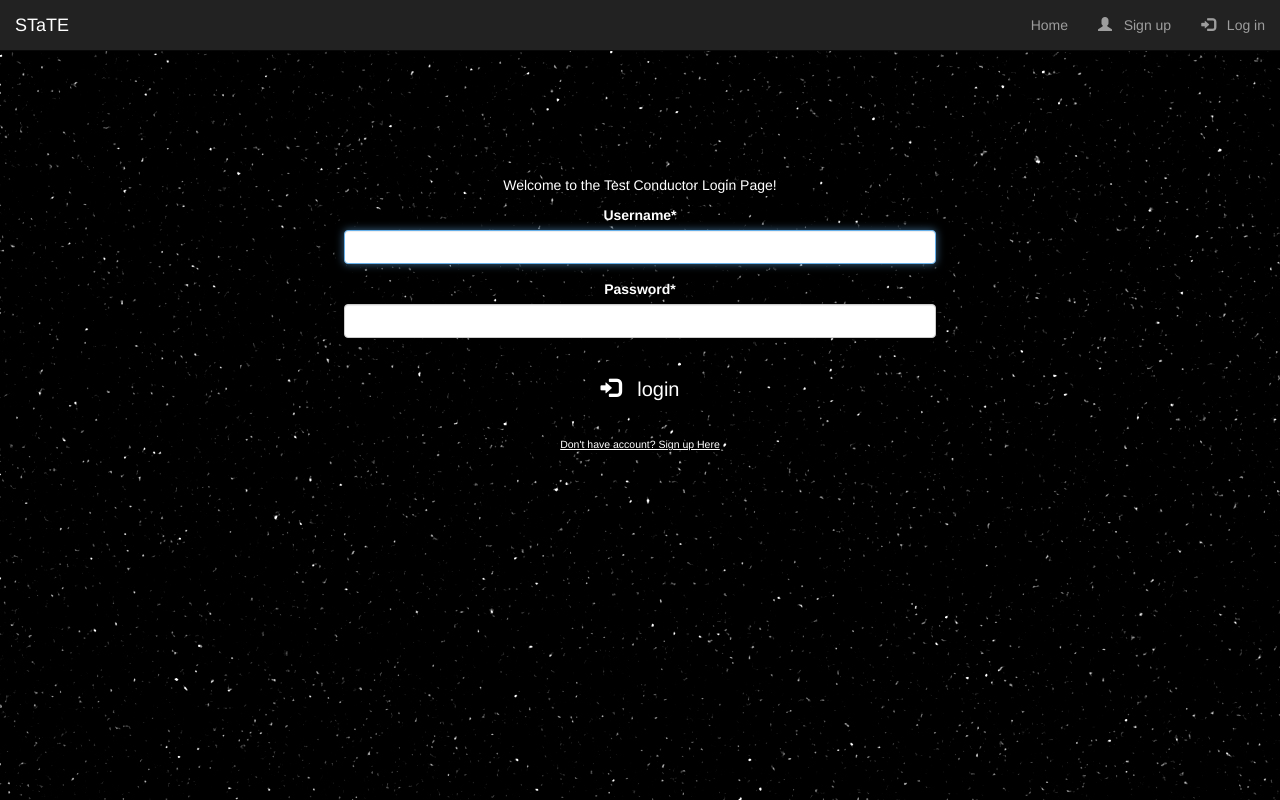
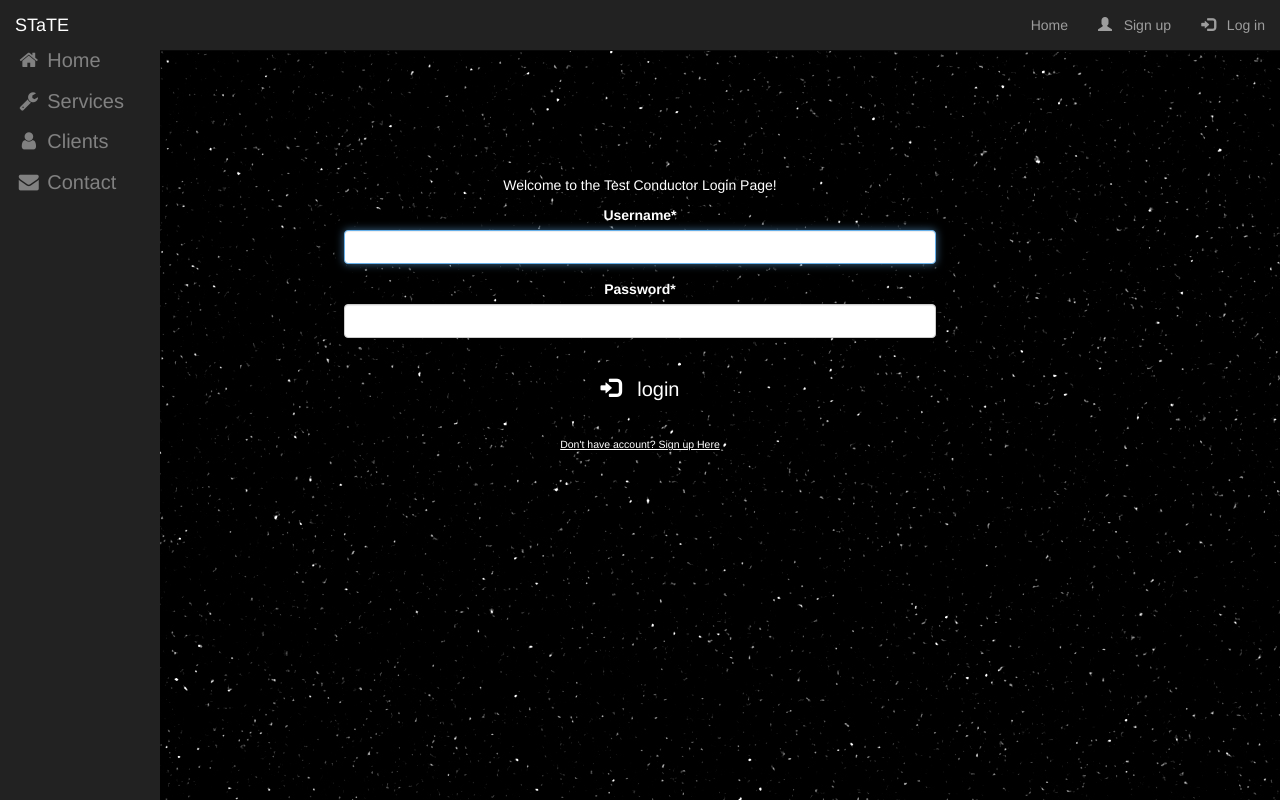
Before and after one commit to JesseS15/Spacecraft-Control-Center, a Django app: page /tc/ in a window 1280 px wide. Run offline with Django 4.2, Linux system fonts and the light colour scheme; some libraries are stand-ins or nearby versions.

Commit message:
add sidebar

```diff
--- a/src/SWA/static/css/index.css
+++ b/src/SWA/static/css/index.css
@@ -25,4 +25,5 @@ a.button1:hover{
         display:block;
         margin:0.4em auto;
     }
+
 }
--- /dev/null
+++ b/src/SWA/static/css/sidebar.css
@@ -0,0 +1,37 @@
+.sidebar {
+    height: 100%;
+    width: 160px;
+    position: fixed;
+    z-index: -100;
+    top: 0;
+    left: 0;
+    background-color: #222222;
+    overflow-x: hidden;
+    padding-top: 40px;
+  }
+
+  /* Style sidebar links */
+  .sidebar a {
+    padding: 6px 8px 6px 16px;
+    text-decoration: none;
+    font-size: 20px;
+    color: #818181;
+    display: block;
+  }
+
+  /* Style links on mouse-over */
+  .sidebar a:hover {
+    color: #f1f1f1;
+  }
+
+  /* Style the main content */
+  .main {
+    margin-left: 160px; /* Same as the width of the sidenav */
+    padding: 0px 10px;
+  }
+
+  /* Add media queries for small screens (when the height of the screen is less than 450px, add a smaller padding and font-size) */
+  @media screen and (max-height: 450px) {
+    .sidebar {padding-top: 16px;}
+    .sidebar a {font-size: 18px;}
+  }
--- a/src/SWA/tc/templates/tc/index.html
+++ b/src/SWA/tc/templates/tc/index.html
@@ -19,6 +19,8 @@
   <script src="https://ajax.googleapis.com/ajax/libs/jquery/3.3.1/jquery.min.js"></script>
   <script src="https://maxcdn.bootstrapcdn.com/bootstrap/3.3.7/js/bootstrap.min.js"></script>
   <!-- bootstrap file-->
+  <!-- Load an icon library -->
+  <link rel="stylesheet" href="https://cdnjs.cloudflare.com/ajax/libs/font-awesome/4.7.0/css/font-awesome.min.css">
 
   <!-- jQuery -->
   <script src="https://code.jquery.com/jquery-3.3.1.slim.min.js" integrity="sha384-q8i/X+965DzO0rT7abK41JStQIAqVgRVzpbzo5smXKp4YfRvH+8abtTE1Pi6jizo" crossorigin="anonymous"></script>
@@ -28,7 +30,7 @@
 
   <!-- main css -->
   <link rel="stylesheet" type="text/css" href="{% static "css/index.css" %}" />
-
+  <link rel="stylesheet" type="text/css" href="{% static "css/sidebar.css" %}" />
 
   <!-- message here -->
 
@@ -79,6 +81,12 @@
           </ul>
         </div>
       </div>
+      <div class="sidebar">
+        <a href="#home"><i class="fa fa-fw fa-home"></i> Home</a>
+        <a href="#services"><i class="fa fa-fw fa-wrench"></i> Services</a>
+        <a href="#clients"><i class="fa fa-fw fa-user"></i> Clients</a>
+        <a href="#contact"><i class="fa fa-fw fa-envelope"></i> Contact</a>
+      </div>
     </nav>
   </header>
   <br/>
```
